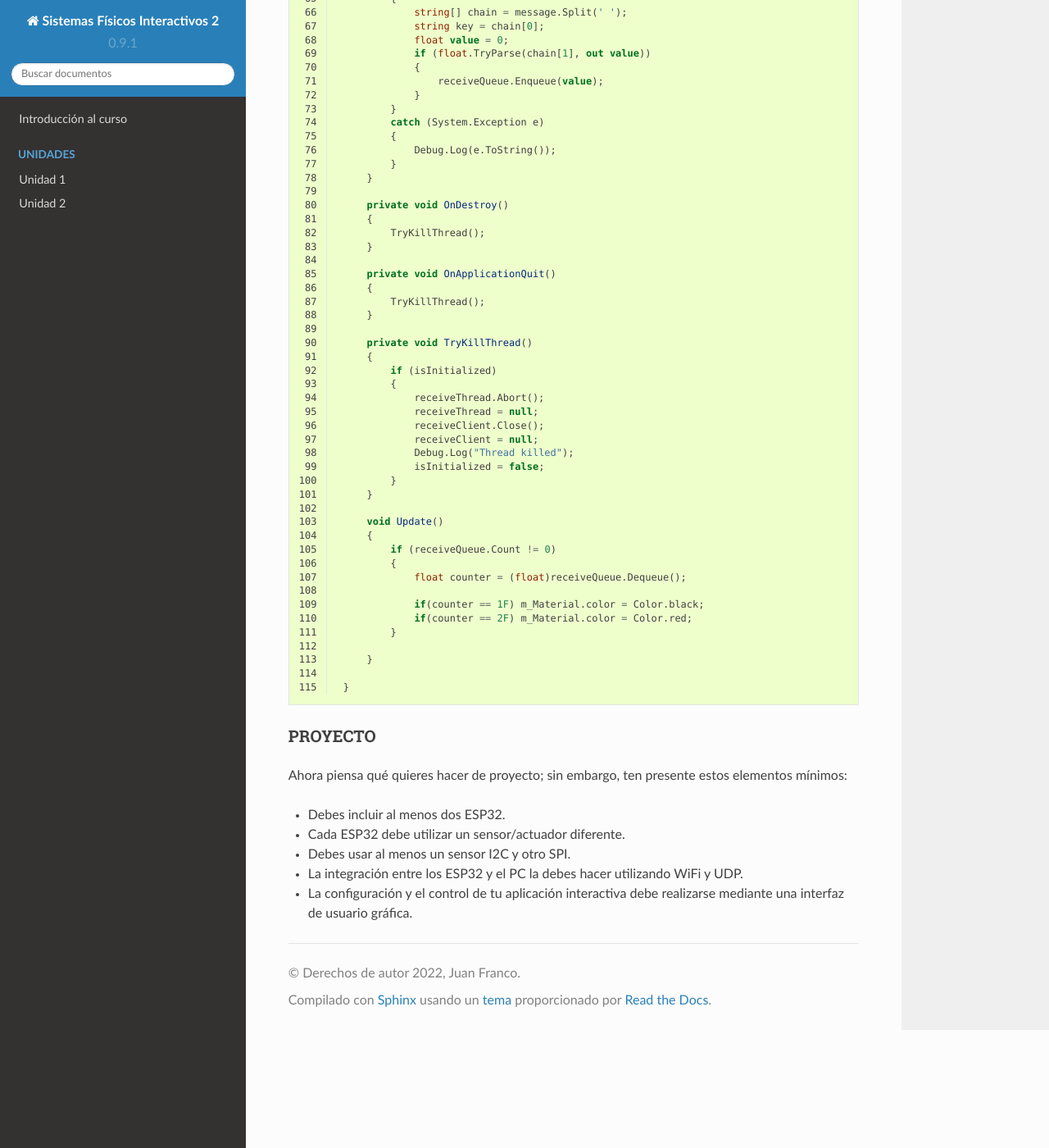
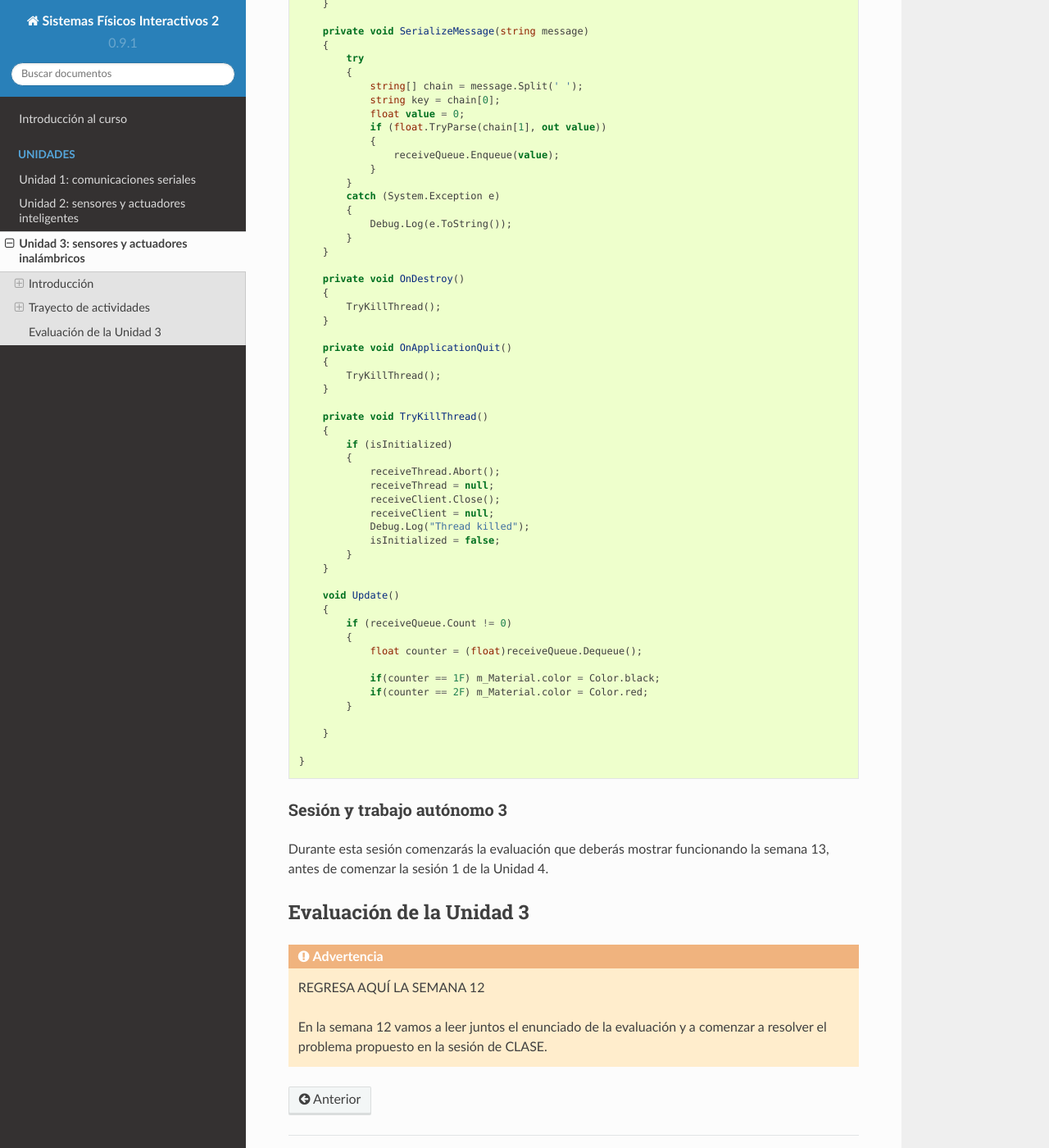
Before and after one commit to juanferfranco/SistemasFisicosInteractivos2, a Sphinx documentation site: the page built from docs/_unidad3/unidad3.rst, in a window 1280 px wide and 1400 px high, scrolled down 9197 px. Shown: the whole window at 82% size. Built offline with Sphinx 7.4.7 and the Read the Docs theme 2.0.0, drawn with Linux system fonts in a browser that asks for light colours; some of the changed text lies outside the part shown.

Commit message:
update index and add unit 3

```diff
--- a/docs/_unidad3/unidad3.rst
+++ b/docs/_unidad3/unidad3.rst
@@ -9,13 +9,13 @@ sensores y actuadores a una aplicación mediante protocolos
 de comunicación inalámbricos en una red WiFi.
 
 Propósito de aprendizaje
-^^^^^^^^^^^^^^^^^^^^^^^^^^
+***************************
 
 Crear aplicaciones interactivas de tiempo real que integren
 sensores y actuadores mediante protocolos de comunicación inalámbrica.
 
 Temas
-^^^^^^
+********
 
 * WiFi
 * TCP
@@ -23,6 +23,9 @@ Temas
 
 Trayecto de actividades
 ------------------------
+
+Sesión y trabajo autónomo 1
+******************************
 
 Ejercicio 1
 ^^^^^^^^^^^^
@@ -263,6 +264,10 @@ los dispositivos, entonces puedes:
 * Usar el ESP32 como bridge y como actuadores el celular y el computador.
 * Utiliza los programas Hercules o ScriptCommunicator para simular la aplicación del PC y los actuadores.
 
+Sesión y trabajo autónomo 2
+*****************************
+
+
 Ejercicio 4: integración con Unity
 ^^^^^^^^^^^^^^^^^^^^^^^^^^^^^^^^^^^^^
 
@@ -293,7 +298,6 @@ en la `documentación <https://docs.microsoft.com/en-us/dotnet/api/system.net.so
 de C#. Allí incluso encontramos un ejemplo:
 
 .. code-block:: csharp
-    :linenos:
 
     //Creates a UdpClient for reading incoming data.
     UdpClient receivingUdpClient = new UdpClient(11000);
@@ -334,7 +338,6 @@ No hay problema. Ya sabemos cómo usar hilos cuando estudiamos Ardity. Este podr
 ser entonces el código de nuestro hilo:
 
 .. code-block:: csharp
-    :linenos:
 
     private void ReceiveDataListener()
     {
@@ -357,7 +360,6 @@ No olvides, que no podemos acceder la API de Unity desde un hilo diferente al Ga
 ¿Entonces qué hacemos? Ya sabes: COLAS, como hicimos al estudiar Ardity.
 
 .. code-block:: csharp
-    :linenos:
 
     private void SerializeMessage(string message)
     {
@@ -380,7 +382,6 @@ No olvides, que no podemos acceder la API de Unity desde un hilo diferente al Ga
 Y cómo quedaría entonces la aplicación:
 
 .. code-block:: csharp
-    :linenos:
 
     void Update()
     {
@@ -520,20 +520,17 @@ utilizando un computador y un ESP32:
 
     }
 
-PROYECTO
-^^^^^^^^^
+Sesión y trabajo autónomo 3
+*****************************
 
-Ahora piensa qué quieres hacer de proyecto; sin embargo, ten presente estos
-elementos mínimos:
+Durante esta sesión comenzarás la evaluación que deberás
+mostrar funcionando la semana 13, antes de comenzar la sesión 1
+de la Unidad 4.
 
-* Debes incluir al menos dos ESP32.
+Evaluación de la Unidad 3
+-----------------------------
 
-* Cada ESP32 debe utilizar un sensor/actuador diferente.
+.. warning:: REGRESA AQUÍ LA SEMANA 12
 
-* Debes usar al menos un sensor I2C y otro SPI.
-
-* La integración entre los ESP32 y el PC la debes hacer utilizando WiFi y
-  UDP.
-
-* La configuración y el control de tu aplicación interactiva debe realizarse
-  mediante una interfaz de usuario gráfica.
+    En la semana 12 vamos a leer juntos el enunciado de la evaluación y
+    a comenzar a resolver el problema propuesto en la sesión de CLASE.
--- a/docs/index.rst
+++ b/docs/index.rst
@@ -18,8 +18,8 @@ Nombre del docente moderador: Juan Fernando Franco Higuita
    :maxdepth: 1
    :caption: UNIDADES
 
-   Unidad 1 <_unidad1/unidad1>
-   Unidad 2 <_unidad2/unidad2>
+   Unidad 1: comunicaciones seriales <_unidad1/unidad1>
+   Unidad 2: sensores y actuadores inteligentes <_unidad2/unidad2>
+   Unidad 3: sensores y actuadores inalámbricos <_unidad3/unidad3>
 ..
-   Unidad 3 <_unidad3/unidad3>
    Unidad 4 <_unidad4/unidad4>
```
Also changed, not shown: other parts of docs/_unidad3/unidad3.rst (+0 -3 lines).
